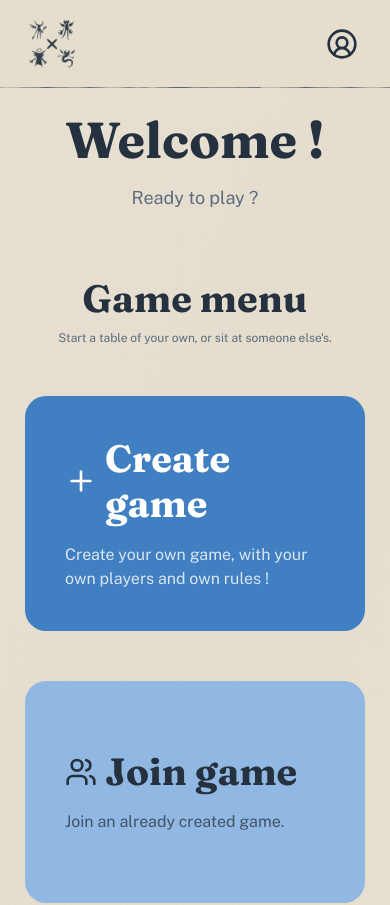
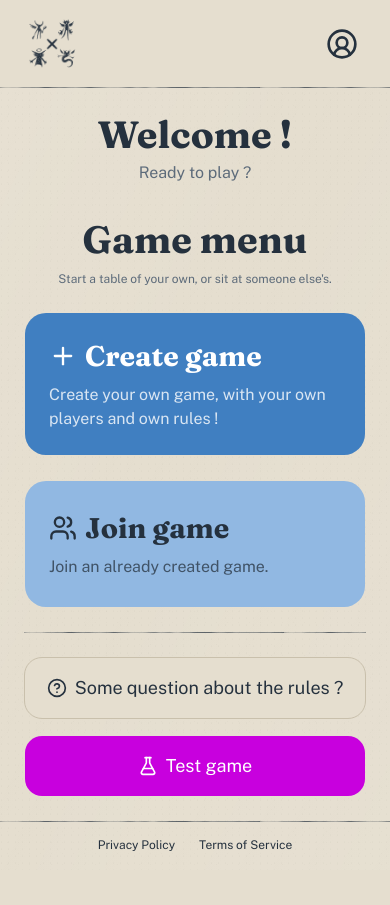
Before and after one commit to nar10dis/toc_game_online, a Next.js app in the folder frontend/: page /menu in a window 390 px wide. Shown: the top 905 px of the page. After the commit the page ends 870 px from the top, so only its background shows below. Built offline with nearby package versions, Linux system fonts and the light colour scheme; no server answers.

Commit message:
fire change, remove play button

```diff
--- a/frontend/src/components/demons/CracklingFire.tsx
+++ b/frontend/src/components/demons/CracklingFire.tsx
@@ -1,13 +1,10 @@
-import { useEffect, useRef, useState } from "react";
+import { useEffect, useId, useRef, useState } from "react";
 import { motion } from "motion/react";
 
 import { randomBetween } from "@/lib/randomBetween";
 
-// Same warm tones as the team colours, plus a pale yellow heart
-const outerFlameColor = "var(--team-0)";
-const middleFlameColor = "var(--team-1)";
-const innerFlameColor = "#F2C766";
-const emberColors = [outerFlameColor, middleFlameColor, innerFlameColor];
+// Black and white like the drawing: everything is inked in the text colour
+const inkColor = "currentColor";
 
 // Size of the drawing, the flames stand on the logs at the bottom
 const drawingWidth = 120;
@@ -20,30 +17,15 @@ const crackleEveryMinMs = 700;
 const crackleEveryMaxMs = 1800;
 const crackleLifetimeMs = 450;
 
-// Flame outlines, each a wavy drop narrower than the one around it
-const flames = [
-  {
-    color: outerFlameColor,
-    path: "M60 18 C70 40 98 56 94 94 C92 116 78 128 60 128 C42 128 26 116 26 94 C26 74 40 64 46 44 C50 56 54 58 56 50 C58 40 56 30 60 18 Z",
-    duration: 0.9,
-    scaleY: [1, 1.07, 0.96, 1.05, 1],
-    skewX: [0, -3, 2, -2, 0],
-  },
-  {
-    color: middleFlameColor,
-    path: "M62 46 C70 62 84 74 82 98 C80 116 72 126 60 126 C48 126 38 116 38 100 C38 84 48 78 52 64 C56 72 60 66 62 46 Z",
-    duration: 0.7,
-    scaleY: [1, 0.94, 1.08, 0.98, 1],
-    skewX: [0, 3, -2, 2, 0],
-  },
-  {
-    color: innerFlameColor,
-    path: "M60 76 C66 88 72 96 71 108 C70 118 66 124 60 124 C54 124 49 118 49 110 C49 100 56 94 60 76 Z",
-    duration: 0.55,
-    scaleY: [1, 1.1, 0.92, 1.06, 1],
-    skewX: [0, -2, 3, -1, 0],
-  },
-];
+// The hand-drawn fire, inked in the text colour like the demons
+const fireImage = "/demons/campfire.png";
+// Size of the PNG in /public
+const fireImageWidth = 480;
+const fireImageHeight = 616;
+// The drawing stands on the ground of the old logs, centred
+const fireHeight = 140;
+const fireWidth = (fireHeight * fireImageWidth) / fireImageHeight;
+const fireX = (drawingWidth - fireWidth) / 2;
 
 type Particle = {
   id: number;
@@ -58,8 +40,9 @@ type Particle = {
   createdAt: number;
 };
 
-/** A cartoon campfire: flickering flames on crossed logs, embers floating up and sparks crackling out. */
+/** The hand-drawn campfire, with embers floating up and sparks crackling out. */
 export function CracklingFire() {
+  const maskId = useId();
   const [particles, setParticles] = useState<Particle[]>([]);
   const nextId = useRef(0);
 
@@ -86,7 +69,7 @@ export function CracklingFire() {
           moveX: randomBetween(-25, 25),
           moveY: -randomBetween(70, 110),
           size: randomBetween(2.5, 4.5),
-          color: emberColors[Math.floor(Math.random() * emberColors.length)],
+          color: inkColor,
           lifetimeMs: emberLifetimeMs,
         },
       ]);
@@ -106,7 +89,7 @@ export function CracklingFire() {
           moveX: Math.cos(angle) * distance,
           moveY: Math.sin(angle) * distance,
           size: randomBetween(1.5, 2.5),
-          color: innerFlameColor,
+          color: inkColor,
           lifetimeMs: crackleLifetimeMs,
         });
       }
@@ -129,33 +112,28 @@ export function CracklingFire() {
       className="h-44 overflow-visible"
       aria-hidden="true"
     >
-      {/* Warm glow on the ground */}
+      {/* Faint shadow breathing on the ground */}
       <motion.ellipse
         cx={60}
         cy={132}
         rx={70}
         ry={16}
-        fill={middleFlameColor}
-        animate={{ opacity: [0.25, 0.4, 0.3, 0.45, 0.25] }}
+        fill={inkColor}
+        animate={{ opacity: [0.06, 0.12, 0.08, 0.14, 0.06] }}
         transition={{ duration: 1.3, repeat: Infinity, ease: "easeInOut" }}
       />
 
-      {flames.map((flame) => (
-        <motion.path
-          key={flame.color}
-          d={flame.path}
-          fill={flame.color}
-          style={{ transformBox: "fill-box", originX: 0.5, originY: 1 }}
-          animate={{ scaleY: flame.scaleY, skewX: flame.skewX }}
-          transition={{ duration: flame.duration, repeat: Infinity, ease: "easeInOut" }}
-        />
-      ))}
-
-      {/* Two crossed logs, drawn in the text colour like the demons */}
-      <g fill="currentColor">
-        <rect x={14} y={122} width={92} height={14} rx={7} transform="rotate(12 60 129)" />
-        <rect x={14} y={122} width={92} height={14} rx={7} transform="rotate(-12 60 129)" />
-      </g>
+      {/* An SVG mask, like the demons: the PNG only gives the shape, the ink takes the text colour */}
+      <mask id={maskId} style={{ maskType: "alpha" }}>
+        <image href={fireImage} x={fireX} width={fireWidth} height={fireHeight} />
+      </mask>
+      <rect
+        x={fireX}
+        width={fireWidth}
+        height={fireHeight}
+        fill="currentColor"
+        mask={`url(#${maskId})`}
+      />
 
       {particles.map((particle) => (
         <motion.circle
--- a/frontend/src/components/demons/DemonCampfire.tsx
+++ b/frontend/src/components/demons/DemonCampfire.tsx
@@ -15,15 +15,15 @@ const demonImages = [
 
 const oneTurnInMs = 20000;
 // Half the width of the orbit, in px
-const orbitRadiusX = 210;
+const orbitRadiusX = 180;
 // Height of the ellipse compared to its width: small means a light tilt
-const orbitFlatness = 0.3;
+const orbitFlatness = 0.28;
 // The whole orbit leans a little
 const orbitLean = (-6 * Math.PI) / 180;
 const orbitRadiusY = orbitRadiusX * orbitFlatness;
 
 // Opacity of a demon once it is fully hidden by the fire
-const opacityBehindFire = 0.15;
+const opacityBehindFire = 0;
 // Horizontal distance from the fire centre where a demon behind starts and ends fading, in px
 const fadeStartDistance = 130;
 const fadeFullDistance = 50;
@@ -44,9 +44,9 @@ const demonHeight = 96;
 const gapUnderLogs = 10;
 // The logs don't reach the very bottom of the fire drawing
 const logsBottomInsideFire = 5;
-// The fire sits high enough that demons passing in front go under the logs instead of across them
-// The orbit sits a little higher than the fire, which stays where it was
-const orbitRaiseInPx = 10;
+// Without a raise, demons passing in front would go just under the logs.
+// The orbit sits higher than that, so the circle hugs the fire: demons in front cross the bottom of the logs
+const orbitRaiseInPx = 40;
 const fireBottomAboveOrbitCentre =
   demonHeight + danceHopInPx + gapUnderLogs - orbitRadiusY - logsBottomInsideFire - orbitRaiseInPx;
 
@@ -146,9 +146,9 @@ export function DemonCampfire() {
 
   return (
     // Hidden on mobile for now. No transform nor z-index on the wrappers, so demons and fire share the same stacking order
-    <div className="relative mx-auto hidden h-96 w-full max-w-xl md:block" aria-hidden="true">
+    <div className="relative mx-auto hidden h-72 w-full max-w-xl md:block" aria-hidden="true">
       {/* Centre of the orbit, on the ground under the fire */}
-      <div className="pointer-events-none absolute bottom-[130px] left-1/2">
+      <div className="pointer-events-none absolute bottom-[70px] left-1/2">
         <SparkleTrail getSpots={getSparkleSpots} />
 
         <div
--- a/frontend/src/components/layout/Header.tsx
+++ b/frontend/src/components/layout/Header.tsx
@@ -1,4 +1,4 @@
-import { CircleUserRoundIcon, PlayIcon } from "lucide-react";
+import { CircleUserRoundIcon } from "lucide-react";
 import { useEffect } from "react";
 import Link from "next/link";
 import { useRouter } from "next/router";
@@ -40,16 +40,6 @@ export function Header() {
       </Link>
 
       <div className="flex items-center gap-2 sm:gap-4">
-        {isLogged && (
-          <Button
-            size="lg"
-            onClick={() => router.push("/menu")}
-            className="h-10 gap-2 rounded-full px-4 font-heading text-lg font-bold"
-          >
-            <PlayIcon className="size-4 fill-current" />
-            Play
-          </Button>
-        )}
         {isLogged && <FriendsLink />}
         <Button
           variant="ghost"
--- a/frontend/src/pages/menu.tsx
+++ b/frontend/src/pages/menu.tsx
@@ -15,7 +15,7 @@ import { useUsername } from "@/api/user";
 
 // h-auto and whitespace-normal undo the single-line sizing the Button ships with.
 const bigButtonClasses =
-  "h-auto min-h-56 w-full flex-col items-start justify-center gap-4 rounded-3xl p-10 text-left whitespace-normal";
+  "h-auto min-h-32 w-full flex-col items-start justify-center gap-2 rounded-3xl p-6 text-left whitespace-normal";
 
 export default function Menu() {
   const router = useRouter();
@@ -45,25 +45,27 @@ export default function Menu() {
     <PageLayout>
       <div className="w-full max-w-6xl">
         <div className="text-center">
-          <p className="font-heading text-4xl font-bold md:text-5xl">
+          <p className="font-heading text-3xl font-bold md:text-4xl">
             {welcomeText}
           </p>
-          <p className="mt-4 font-body text-lg text-muted-foreground md:text-xl">Ready to play ?</p>
+          <p className="mt-1 font-body text-base text-muted-foreground md:text-lg">
+            Ready to play ?
+          </p>
         </div>
 
-        <div className="mt-8">
+        <div className="mt-2">
           <DemonCampfire />
         </div>
 
-        <div className="mt-16 text-center md:mt-4">
+        <div className="mt-8 text-center md:mt-2">
           <Title>Game menu</Title>
           <Subtitle>Start a table of your own, or sit at someone else&apos;s.</Subtitle>
         </div>
 
-        <div className="mt-12 grid gap-12 md:grid-cols-2">
+        <div className="mt-6 grid gap-6 md:grid-cols-2">
           <Button onClick={handleCreate} disabled={isCreating} className={bigButtonClasses}>
-            <span className="flex items-center gap-2 font-heading text-3xl font-bold md:text-4xl">
-              <PlusIcon className="size-8" />
+            <span className="flex items-center gap-2 font-heading text-2xl font-bold md:text-3xl">
+              <PlusIcon className="size-7" />
               {isCreating ? "Creating..." : "Create game"}
             </span>
             <span className="font-body text-base font-normal text-primary-foreground/80">
@@ -76,8 +78,8 @@ export default function Menu() {
             onClick={() => router.push("/join-game")}
             className={bigButtonClasses}
           >
-            <span className="flex items-center gap-2 font-heading text-3xl font-bold md:text-4xl">
-              <UsersIcon className="size-8" />
+            <span className="flex items-center gap-2 font-heading text-2xl font-bold md:text-3xl">
+              <UsersIcon className="size-7" />
               Join game
             </span>
             <span className="font-body text-base font-normal text-secondary-foreground/75">
@@ -90,12 +92,14 @@ export default function Menu() {
           <p className="mt-6 text-center text-sm text-destructive">{createError}</p>
         )}
 
-        <Separator className="my-16" />
+        <Separator className="my-6" />
 
+        {/* side by side, so the whole menu fits on one screen */}
+        <div className="grid gap-4 md:grid-cols-2">
           <Button
             variant="outline"
             onClick={() => router.push("/rules")}
-          className="h-auto w-full gap-2 rounded-2xl p-6 text-lg"
+            className="h-auto w-full gap-2 rounded-2xl p-4 text-lg"
           >
             <HelpCircleIcon className="size-5" />
             Some question about the rules ?
@@ -104,12 +108,13 @@ export default function Menu() {
           {/* Dev tool: jumps straight to the board, remove before release */}
           <Button
             onClick={() => router.push("/play")}
-          className="mt-6 h-auto w-full gap-2 rounded-2xl bg-fuchsia-600 p-6 text-lg text-white hover:bg-fuchsia-700"
+            className="h-auto w-full gap-2 rounded-2xl bg-fuchsia-600 p-4 text-lg text-white hover:bg-fuchsia-700"
           >
             <FlaskConicalIcon className="size-5" />
             Test game
           </Button>
         </div>
+      </div>
     </PageLayout>
   );
 }
```
Also changed, not shown: frontend/public/demons/campfire.png (added). Lines whose indentation alone changed are shown as unchanged.
